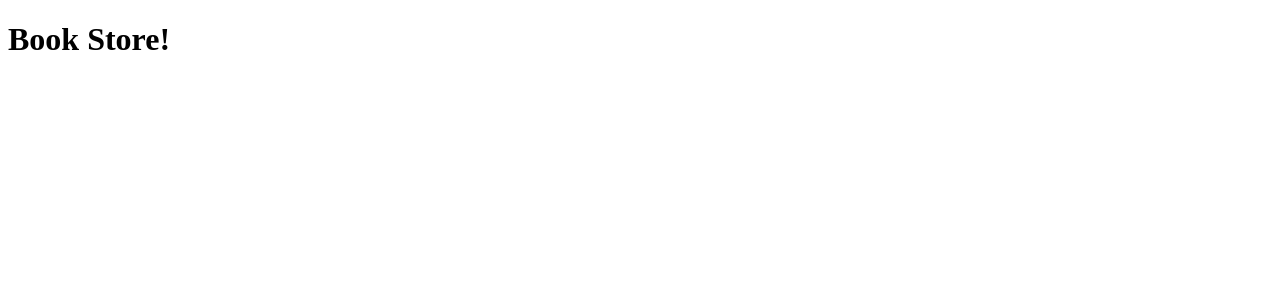
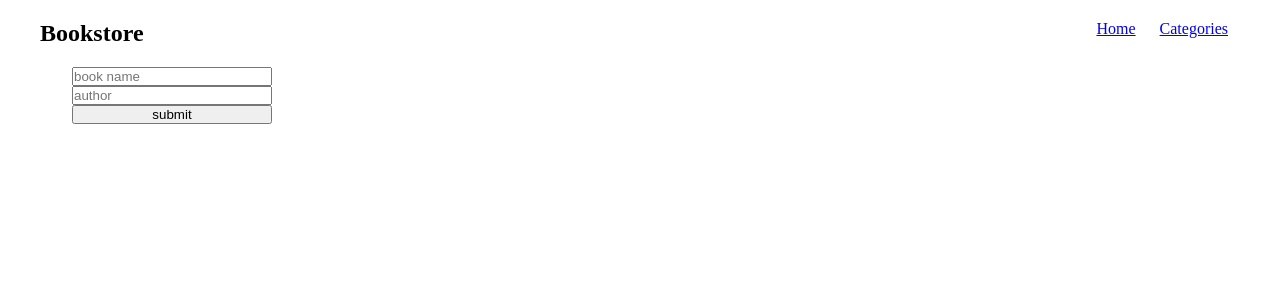
Before and after one commit to ybadr99/bookstore, a React (Create React App) app: page / in a window 1280 px wide. Shown: the top 300 px of the page. Built offline with nearby package versions, Linux system fonts and the light colour scheme.

Commit message:
Add componetns[Books, addBook, bookItem, categoeries, navbar ] and basic functionilty

```diff
--- a/src/App.js
+++ b/src/App.js
@@ -1,5 +1,18 @@
+import { Routes, Route } from 'react-router-dom';
+import Books from './components/Books';
+import Categories from './components/Categories';
+import Navbar from './components/Navbar';
+
 function App() {
-  return <h1>Book Store!</h1>;
+  return (
+    <>
+      <Navbar />
+      <Routes>
+        <Route path="/" element={<Books />} />
+        <Route path="/categories" element={<Categories />} />
+      </Routes>
+    </>
+  );
 }
 
 export default App;
--- /dev/null
+++ b/src/components/AddBook.js
@@ -0,0 +1,40 @@
+import React, { useState } from 'react';
+
+const AddBook = ({ addBook }) => {
+  const [name, setName] = useState('');
+  const [author, setAuthor] = useState('');
+
+  const handleSubmit = (e) => {
+    e.preventDefault();
+    if (name.trim() !== '' && author.trim() !== '') {
+      const newBooks = {
+        id: new Date().getTime(),
+        name,
+        author,
+      };
+      addBook(newBooks);
+      setName('');
+      setAuthor('');
+    }
+  };
+
+  return (
+    <form onSubmit={handleSubmit}>
+      <input
+        type="text"
+        placeholder="book name"
+        value={name}
+        onChange={(e) => setName(e.target.value)}
+      />
+      <input
+        type="text"
+        placeholder="author"
+        value={author}
+        onChange={(e) => setAuthor(e.target.value)}
+      />
+      <button type="submit">submit</button>
+    </form>
+  );
+};
+
+export default AddBook;
--- /dev/null
+++ b/src/components/BookItem.js
@@ -0,0 +1,15 @@
+import React from 'react';
+
+const BookItem = ({ book, deleteBook }) => (
+  <div>
+    <li className="book-item">
+      <p>{book.name}</p>
+      <span className="author">{book.author}</span>
+      <button onClick={() => deleteBook(book.id)} type="button">
+        Delete
+      </button>
+    </li>
+  </div>
+);
+
+export default BookItem;
--- /dev/null
+++ b/src/components/Books.js
@@ -0,0 +1,28 @@
+import React, { useState } from 'react';
+import BookItem from './BookItem';
+import AddBook from './AddBook';
+
+const Books = () => {
+  const [books, setBooks] = useState([]);
+
+  const addBook = (book) => {
+    setBooks([...books, book]);
+  };
+
+  const deleteBook = (id) => {
+    const newBooks = books.filter((book) => book.id !== id);
+    setBooks(newBooks);
+  };
+
+  return (
+    <div className="container">
+      <AddBook addBook={addBook} />
+
+      {books.map((book) => (
+        <BookItem key={book.id} book={book} deleteBook={deleteBook} />
+      ))}
+    </div>
+  );
+};
+
+export default Books;
--- /dev/null
+++ b/src/components/Categories.js
@@ -0,0 +1,3 @@
+const Categories = () => <h2 className="container">under constraction</h2>;
+
+export default Categories;
--- /dev/null
+++ b/src/components/Navbar.js
@@ -0,0 +1,16 @@
+import React from 'react';
+import { Link } from 'react-router-dom';
+
+const Navbar = () => (
+  <nav>
+    <div className="container">
+      <h1>Bookstore</h1>
+      <ul>
+        <Link to="/">Home</Link>
+        <Link to="/categories">Categories</Link>
+      </ul>
+    </div>
+  </nav>
+);
+
+export default Navbar;
--- a/src/index.css
+++ b/src/index.css
@@ -0,0 +1,37 @@
+* {
+  margin: 0;
+  padding: 0;
+  box-sizing: border-box;
+}
+
+.container {
+  max-width: 1200px;
+  margin: 0 auto;
+  padding: 0 32px;
+}
+
+nav .container {
+  display: flex;
+  justify-content: space-between;
+  padding: 20px 0;
+}
+
+a {
+  padding: 12px;
+}
+
+.book-item {
+  display: flex;
+  gap: 16px;
+}
+
+.author {
+  font-style: italic;
+}
+
+form {
+  display: flex;
+  flex-direction: column;
+  width: 200px;
+  margin-bottom: 100px;
+}
```
